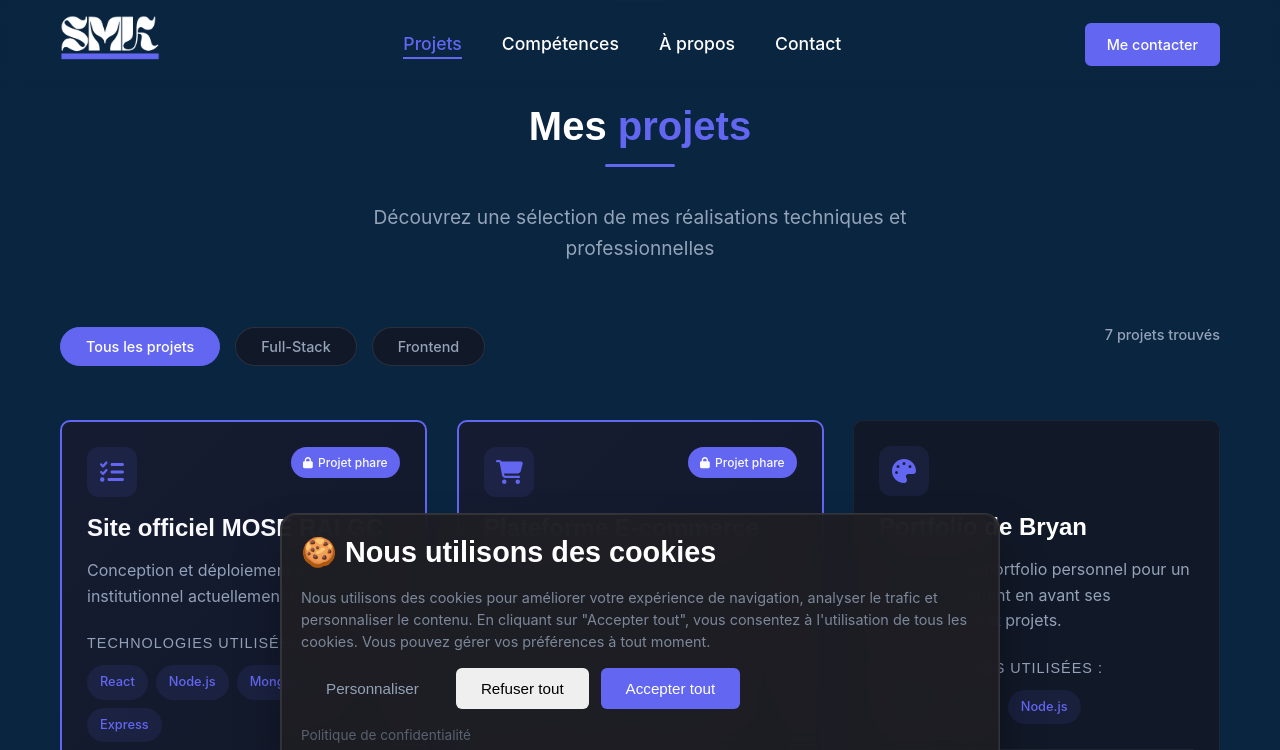
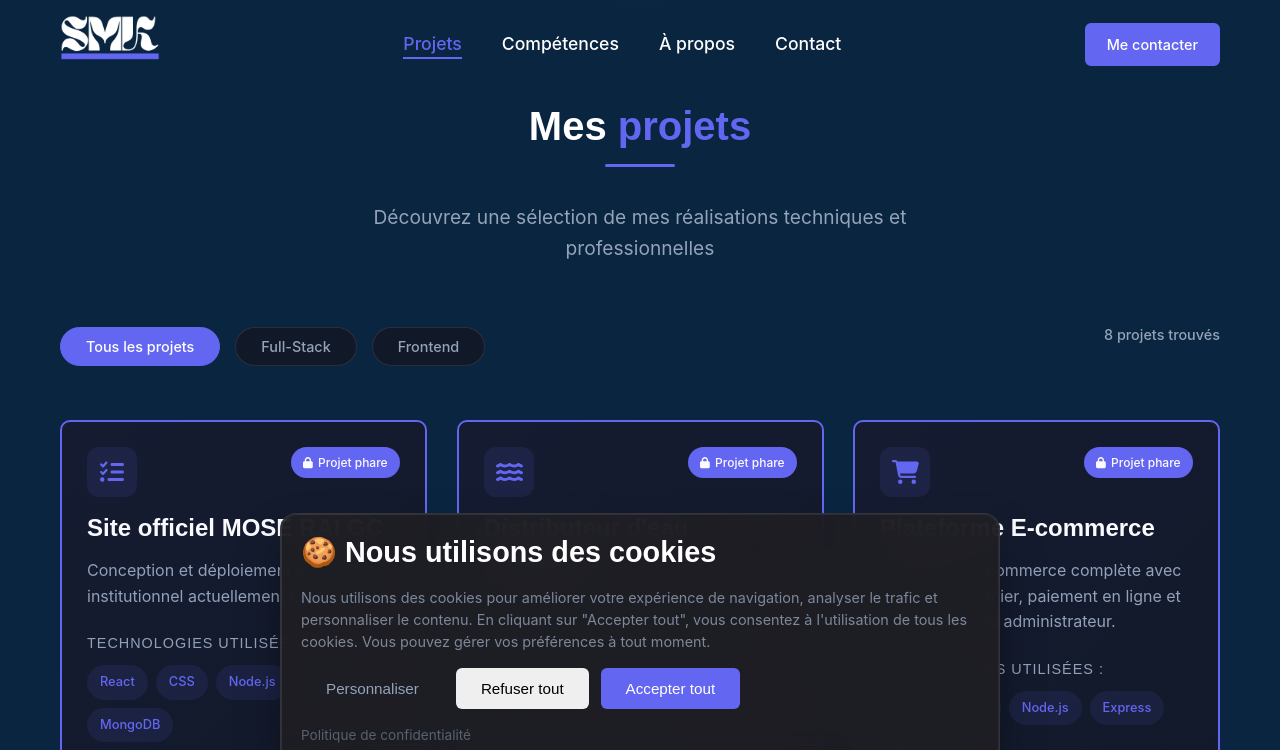
Before and after one commit to Samiatou04MAMA-KONI/Sami-sPortfolio, a React (Create React App) app: page /projects in a window 1280 px wide. Shown: the top 750 px of the page. Built offline with nearby package versions, Linux system fonts and the light colour scheme.

Commit message:
feat: update portfolio projects section and index metadata

```diff
--- a/public/index.html
+++ b/public/index.html
@@ -1,5 +1,5 @@
 <!DOCTYPE html>
-<html lang="en">
+<html lang="fr">
   <head>
     <meta charset="utf-8" />
     <link rel="icon" href="L.png" />
--- a/src/Pages/Projects.jsx
+++ b/src/Pages/Projects.jsx
@@ -10,7 +10,8 @@ import {
   faMobileAlt,
   faHeartbeat,
   faPalette,
-  faLock
+  faLock,
+  faWater
 } from '@fortawesome/free-solid-svg-icons';
 import './Projects.css';
 
@@ -80,7 +81,7 @@ const Projects = () => {
       id: 1,
       title: "Site officiel MOSE RAI GC",
       description: "Conception et déploiement du site web institutionnel actuellement en production.",
-      technologies: ["React", "Node.js", "MongoDB", "Express"],
+      technologies: ["React", "CSS", "Node.js", "Express", "MongoDB"],
       category: "fullstack",
       link: "https://www.moseraigc.com",
       icon: faTasks,
@@ -88,36 +89,46 @@ const Projects = () => {
     },
     {
       id: 2,
+      title: "Distributeur d'eau connecté",
+      description: "Application de supervision intelligente pour un distributeur d'eau connecté. Surveillance des ventes, analyses et performances en temps réel.",
+      technologies: ["React", "CSS", "Node.js", "Express", "MongoDB"],
+      category: "fullstack",
+      link: "https://distributeur-d-eau-intelligent.vercel.app/",
+      icon: faWater,
+      featured: true
+    },
+    {
+      id: 3,
       title: "Plateforme E-commerce",
       description: "Application e-commerce complète avec système de panier, paiement en ligne et tableau de bord administrateur.",
-      technologies: ["React", "Node.js", "MongoDB"],
+      technologies: ["React", "CSS", "Node.js", "Express", "MongoDB"],
       category: "fullstack",
       link: "https://sam-store-three.vercel.app/",
       icon: faShoppingCart,
       featured: true
     },
     {
-      id: 3,
+      id: 4,
       title: "Portfolio de Bryan",
       description: "Création d’un portfolio personnel pour un designer, mettant en avant ses compétences et projets.",
-      technologies: ["React", "CSS", "Node.js"],
+      technologies: ["React", "CSS"],
       category: "frontend",
       link: "https://portfolio-de-bryan-leo.vercel.app/",
       icon: faPalette,
       featured: false
     },
     {
-      id: 4,
+      id: 5,
       title: "Applicatiion Healthy",
       description: "Une application dédiée à votre santé. suivi de vos analyses, factures et médicaments en toute simplicité",
-      technologies: ["React", "CSS", "Node.js", "MongoDB"],
+      technologies: ["React", "CSS", "Node.js", "Express", "MongoDB"],
       category: "fullstack",
       link: "https://healthy-app-psi.vercel.app/",
       icon: faHeartbeat,
       featured: false
     },
     {
-      id: 5,
+      id: 6,
       title: "Sites vitrines Vente de Véhicules",
       description: "Création d’interfaces responsives optimisées UX/UI.",
       technologies: ["HTML", "CSS", "JavaScript"],
@@ -127,7 +138,7 @@ const Projects = () => {
       featured: false
     },
     {
-      id: 6,
+      id: 7,
       title: "WhatsApp Clone",
       description: "Implémentation d’une application de messagerie avec gestion des utilisateurs et communication temps réel.",
       technologies: ["HTML", "CSS", "JavaScript"],
@@ -137,10 +148,10 @@ const Projects = () => {
       featured: true
     },
     {
-      id: 7,
+      id: 8,
       title: "Prototype Pré-Diagnostic Médical",
       description: "Développement d’un système d’analyse logique basé sur les données utilisateurs.",
-      technologies: ["React", "Node.js", "CSS"],
+      technologies: ["React", "CSS", "Node.js", "Express", "MongoDB"],
       category: "fullstack",
       link: "https://prototype-pre-diagnostic.vercel.app/",
       icon: faCode,
```
